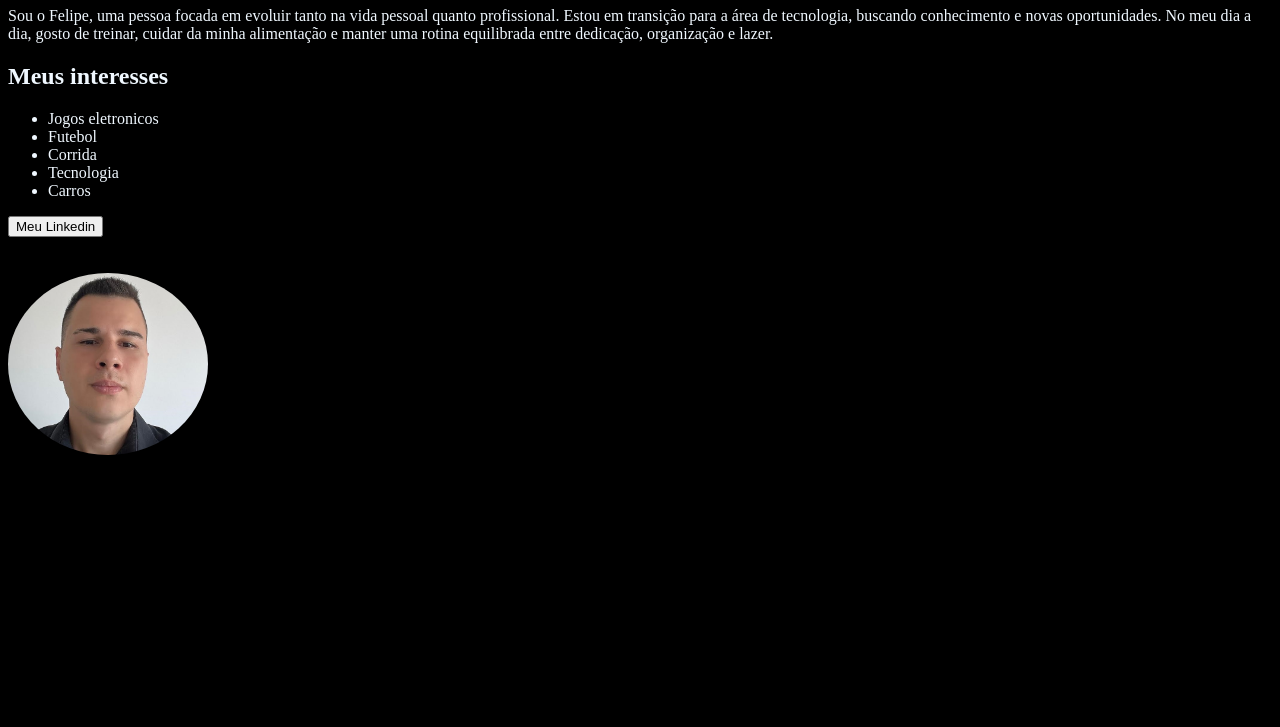
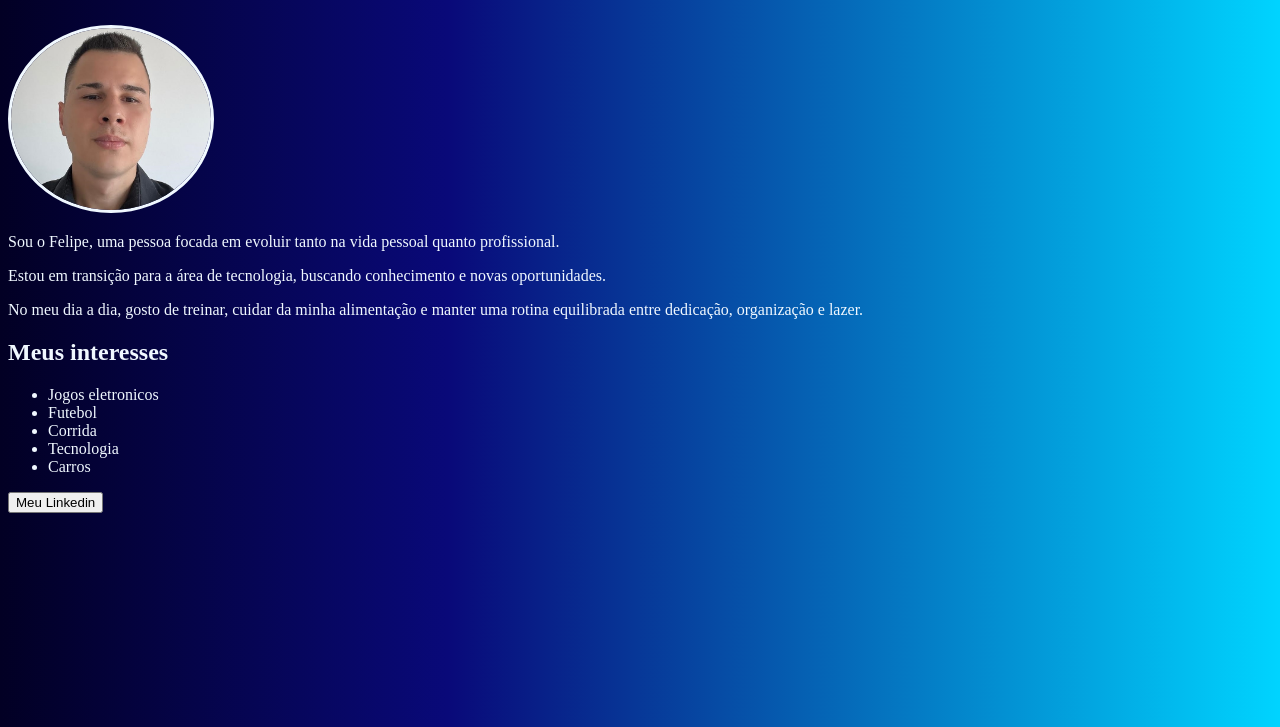
Before and after one commit to felipebododasilva/Blog-Pessoal, a plain HTML site: page index.html in a window 1280 px wide. Shown: the part 73-800 px from the top of the page. Drawn offline with Linux system fonts and the light colour scheme.

Commit message:
meu blog pessoal

```diff
--- a/index.html
+++ b/index.html
@@ -5,29 +5,21 @@
     <meta charset="UTF-8">
     <meta name="viewport" content="width=device-width, initial-scale=1.0">
     <title>Minha Página Social</title>
-    <style>
-        body {
+    <link rel="stylesheet" href="./style.css">
 
-            background-color: black;
-            color: aliceblue;
-
-        }
-
-        img {
-            width: 200px;
-            border-radius: 50%;
-            border-color: black;
+</head>
 
 
 
-        }
-    </style>
-</head>
-
 <body>
     <h1>Felipe Bodo da Silva</h1>
-    <p>Sou o Felipe, uma pessoa focada em evoluir tanto na vida pessoal quanto profissional. Estou em transição para a
-        área de tecnologia, buscando conhecimento e novas oportunidades. No meu dia a dia, gosto de treinar, cuidar da
+    <br>
+    <img src="1.jpg" alt="Minha Foto" style="width: 120;">
+    <p>Sou o Felipe, uma pessoa focada em evoluir tanto na vida pessoal quanto profissional.
+        <p>Estou em transição para a
+        área de tecnologia, buscando conhecimento e novas oportunidades.</p>
+
+        <p>No meu dia a dia, gosto de treinar, cuidar da
         minha alimentação e manter uma rotina equilibrada entre dedicação, organização e lazer.</p>
     <h2>Meus interesses</h2>
     <ul>
@@ -44,7 +36,6 @@
 
     <br>
 
-    <img src="1.jpg" alt="Minha Foto" style="width: 120;">
 
 
 </body>
--- /dev/null
+++ b/style.css
@@ -0,0 +1,17 @@
+
+      body {
+
+            background: #020024;
+            background: linear-gradient(90deg, rgba(2, 0, 36, 1) 0%, rgba(9, 9, 121, 1) 35%, rgba(0, 212, 255, 1) 100%);background-color: black;
+            color: aliceblue;
+
+        }
+
+        img {
+            width: 200px;
+            border-radius: 50%;
+            border-color: black;
+            border: solid;
+
+
+        }
```
